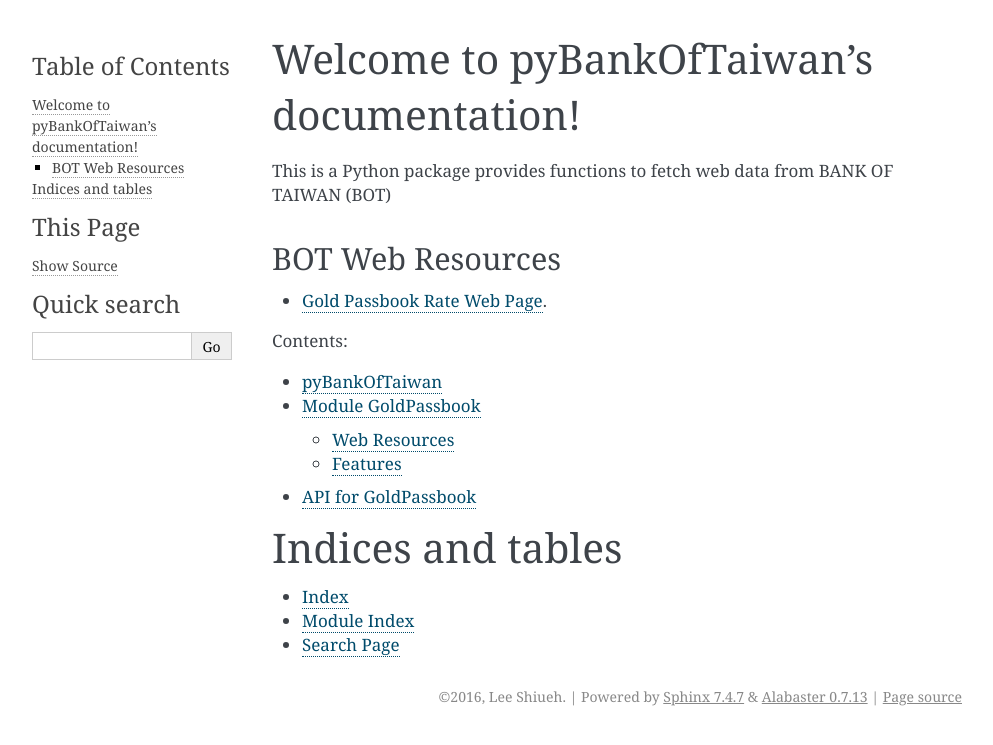
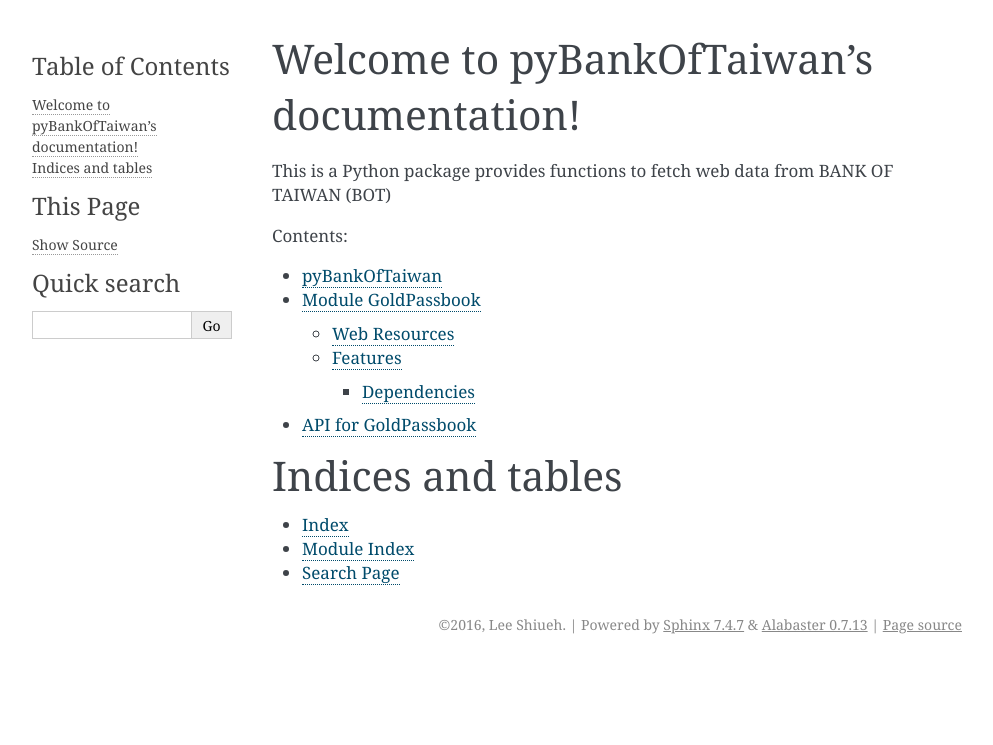
Before and after one commit to slee124565/pybankoftaiwan, a Sphinx documentation site: the page built from docs/index.rst, in a window 1280 px wide. Shown: the top 745 px of the page, without its empty margins (148-1141 px from the left). Built offline with Sphinx 7.4.7, drawn with Linux system fonts in a browser that asks for light colours.

Commit message:
revise module goldpassbook module docs

```diff
--- a/docs/apigoldpassbook.rst
+++ b/docs/apigoldpassbook.rst
@@ -1,7 +1,7 @@
 .. _apigoldpassbook:
 
 API for GoldPassbook
-=====================
+====================
 
 .. automodule:: goldpassbook
    :members:
--- a/docs/index.rst
+++ b/docs/index.rst
@@ -8,15 +8,10 @@
 
 This is a Python package provides functions to fetch web data from BANK OF TAIWAN (BOT)
 
-BOT Web Resources
-+++++++++++++++++
-
-- `Gold Passbook Rate Web Page <http://rate.bot.com.tw/Pages/UIP005/UIP005INQ4.aspx>`_.
-
 Contents:
 
 .. toctree::
-   :maxdepth: 2
+   :maxdepth: 3
 
    readme
    apigoldpassbook
```
